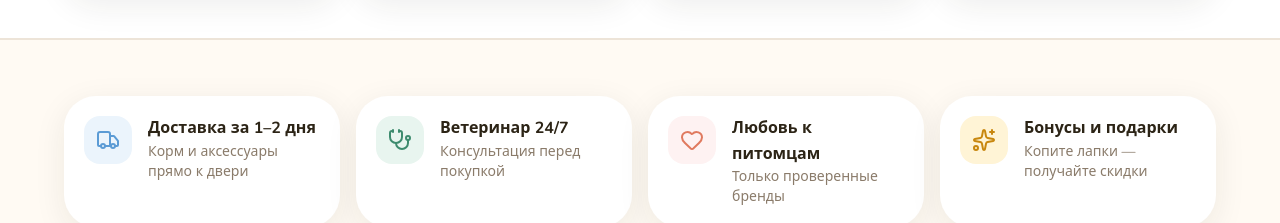
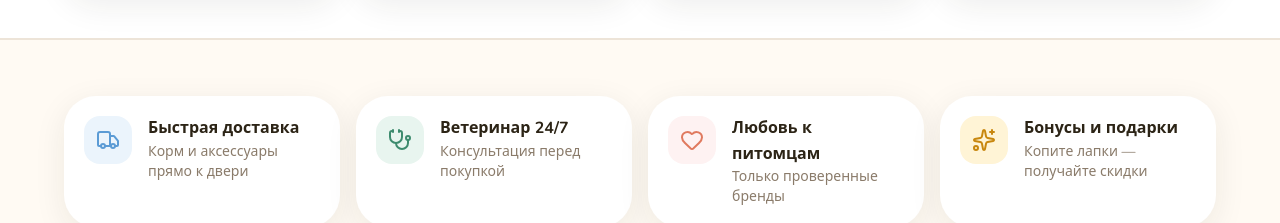
Before and after one commit to nelsyqq/ZOORUM, a Vue app: page / in a window 1280 px wide. Shown: the part 1146-1369 px from the top of the page. Built offline with nearby package versions, Linux system fonts and the light colour scheme.

Commit message:
Change delivery text to Быстрая доставка

```diff
--- a/src/views/HomeView.vue
+++ b/src/views/HomeView.vue
@@ -9,7 +9,7 @@ import { SITE_IMAGES } from '@/utils/images'
 const products = useProductsStore()
 
 const perks = [
-  { icon: Truck, title: 'Доставка за 1–2 дня', text: 'Корм и аксессуары прямо к двери', color: 'bg-sky-light text-sky' },
+  { icon: Truck, title: 'Быстрая доставка', text: 'Корм и аксессуары прямо к двери', color: 'bg-sky-light text-sky' },
   { icon: Stethoscope, title: 'Ветеринар 24/7', text: 'Консультация перед покупкой', color: 'bg-forest-light text-forest' },
   { icon: Heart, title: 'Любовь к питомцам', text: 'Только проверенные бренды', color: 'bg-red-50 text-coral' },
   { icon: Sparkles, title: 'Бонусы и подарки', text: 'Копите лапки — получайте скидки', color: 'bg-honey-light text-honey-dark' },
```
